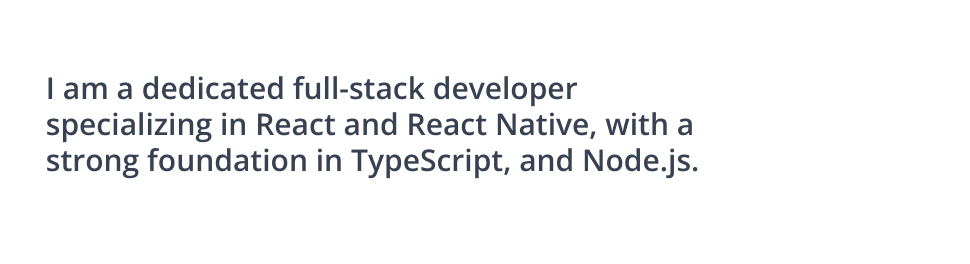
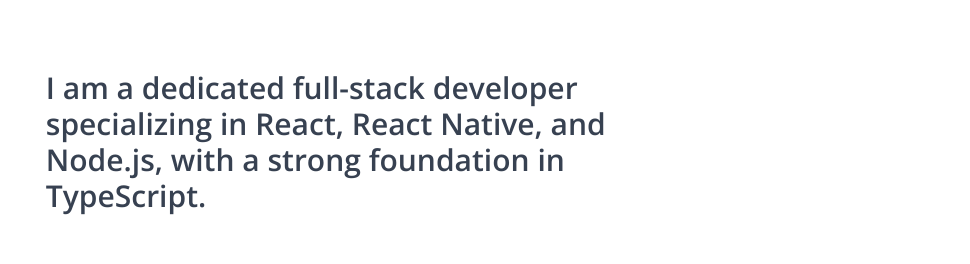
Before and after one commit to Lisamarie73187/portfolio-2024, a Next.js app: page / in a window 1280 px wide. Shown: the part 166-430 px from the top of the page, without its empty margins (159-1129 px from the left). Built offline with nearby package versions, Linux system fonts and the light colour scheme; a web font is replaced by a local one.

Commit message:
last update tonight

```diff
--- a/app/HomePage/Summary.tsx
+++ b/app/HomePage/Summary.tsx
@@ -5,8 +5,8 @@
     <div className="flex items-start justify-between mx-30 my-20 py-10">
       <div className="text-left max-w-2xl">
         <p className="text-3xl font-openSans font-bold text-gray-700 ">
-          I am a dedicated full-stack developer specializing in React and React Native,
-          with a strong foundation in TypeScript, and Node.js.
+        I am a dedicated full-stack developer specializing in React, React Native, and Node.js,
+        with a strong foundation in TypeScript.
         </p>
       </div>
     </div>
```
